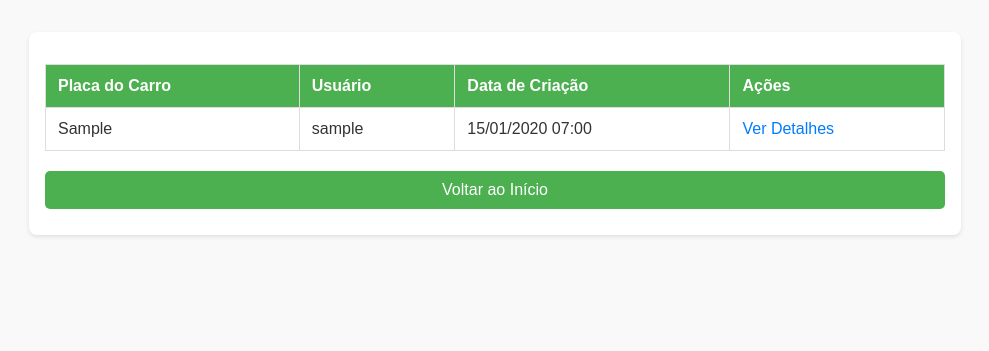
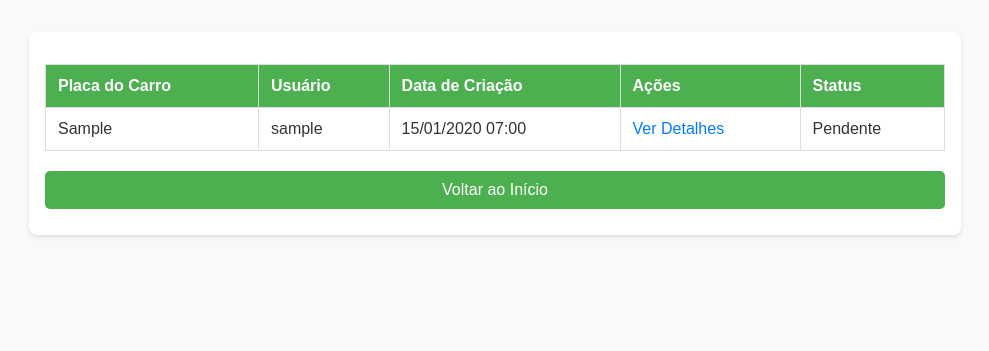
Before and after one commit to MatheusTLampugnani/checklist, a Django app: page /historico/ in a window 1280 px wide. Shown: the part 69-420 px from the top of the page, without its empty margins (145-1134 px from the left). Run offline with Django 5.2, Linux system fonts and the light colour scheme; a user stored in the database is signed in; tables that the repository leaves empty hold one stand-in row (values such as "Sample post").

Commit message:
Colocando status de liberaçao

```diff
--- a/checklist/templates/history.html
+++ b/checklist/templates/history.html
@@ -100,6 +100,7 @@
                     <th>Usuário</th>
                     <th>Data de Criação</th>
                     <th>Ações</th>
+                    <th>Status</th>
                 </tr>
             </thead>
             <tbody>
@@ -111,6 +112,7 @@
                     <td>
                         <a href="{% url 'history_detail' group.id %}">Ver Detalhes</a>
                     </td>
+                    <td>{{ group.status}}</td>
                 </tr>
                 {% endfor %}
             </tbody>
```
